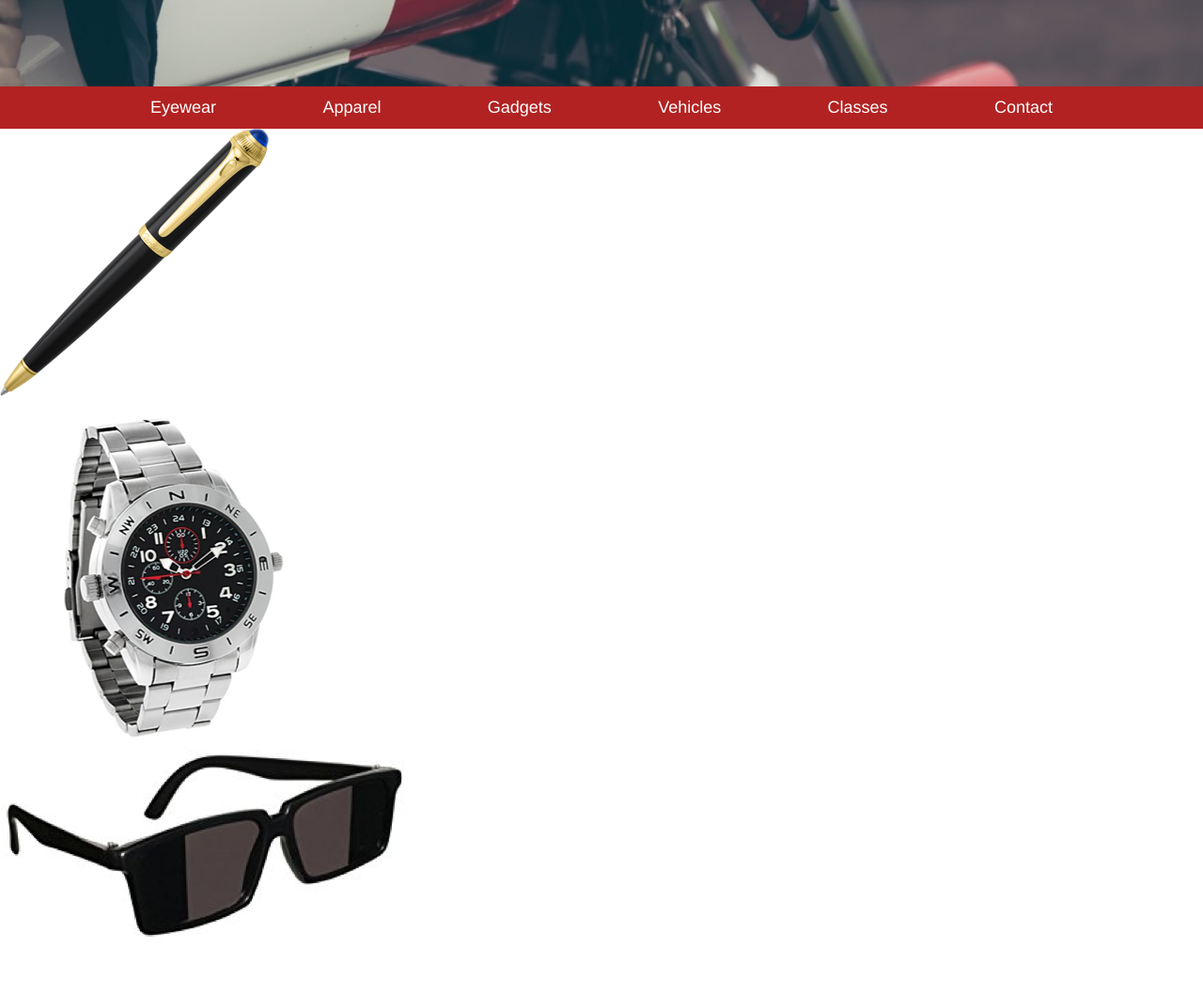
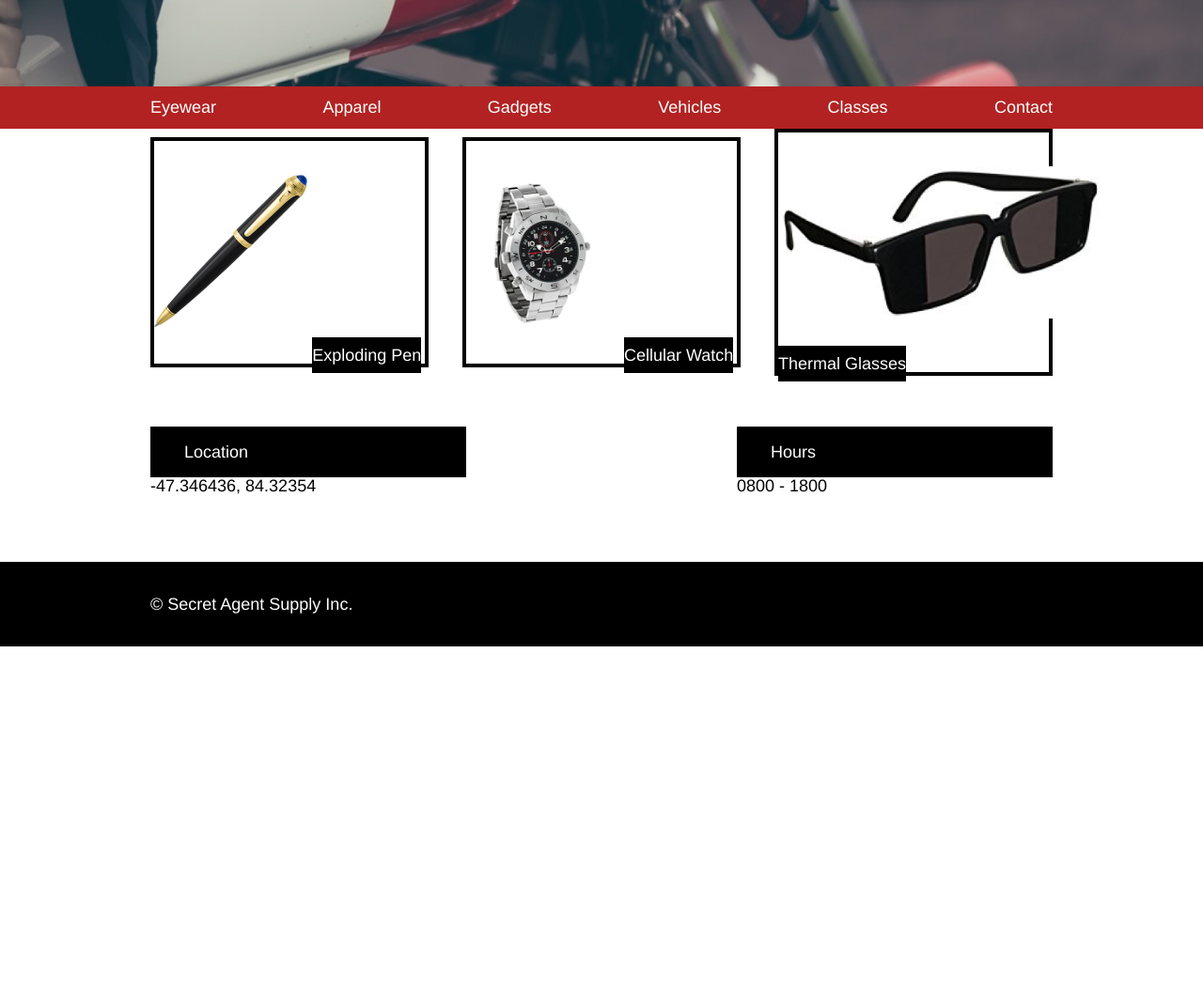
Before and after one commit to airflow101/SecretAgentSupply, a plain HTML site: page index.html in a window 1280 px wide. Shown: the part 400-1459 px from the top of the page at 94% size. After the commit the page ends 1088 px from the top, so only its background shows below. Drawn offline with Linux system fonts and the light colour scheme.

Commit message:
CSS (Information and Footer), and added guiding comments on HTML and CSS

```diff
--- a/index.html
+++ b/index.html
@@ -8,6 +8,8 @@
   </head>
   <body>
 
+<!-- Header -->
+
     <header>
       <div class="container">
         <img src="resources/images/logo.png" alt="Binoculars - Secret Agent Supply Inc. Logo">
@@ -15,7 +17,13 @@
       </div>
     </header>
 
+<!-- End of Header -->
+
+<!-- Main -->
+
     <main>
+
+<!-- Banner -->
 
       <section id="banner">
         <div class="container">
@@ -25,6 +33,10 @@
           </div>
         </div>
       </section>
+
+<!-- End of Banner-->
+
+<!-- Navigation -->
 
       <nav>
         <ul class="container">
@@ -37,44 +49,66 @@
         </ul>
       </nav>
 
-      <section>
+<!-- End of Navigation -->
 
-        <div class="">
+<!-- Content -->
+
+<!-- Pen -->
+
+      <section class="container" id="content">
+
+        <div class="item">
           <img src="resources/images/pen.png" alt="Pen">
           <span>Exploding Pen</span>
         </div>
 
-        <div class="">
+<!-- Watch -->
+
+        <div class="item">
           <img src="resources/images/watch.png" alt="Watch">
           <span>Cellular Watch</span>
         </div>
 
-        <div class="">
+<!-- Glasses -->
+
+        <div class="item">
           <img src="resources/images/glasses.png" alt="Sunglasses">
           <span>Thermal Glasses</span>
         </div>
 
       </section>
 
-      <section>
+<!-- End of Content -->
 
-        <div class="">
-          <span>Location</span>
-          <span>-47.346436, 84.32354</span>
+<!-- Information -->
+
+      <section id="information" class="container">
+
+        <div>
+          <span class="info-type">Location</span>
+          <span class="info-content">-47.346436, 84.32354</span>
         </div>
 
-        <div class="">
-          <span>Hours</span>
-          <span>0800 - 1800</span>
+        <div>
+          <span class="info-type">Hours</span>
+          <span class="info-content">0800 - 1800</span>
         </div>
 
       </section>
 
+<!-- End of Information -->
+
     </main>
 
+<!-- End of Main -->
+
+<!-- Footer -->
+
     <footer>
-      &copy; Secret Agent Supply Inc.
+      <span class="container">&copy; Secret Agent Supply Inc.</span>
     </footer>
+
+<!-- End of Footer -->
 
   </body>
 </html>
--- a/resources/css/style.css
+++ b/resources/css/style.css
@@ -9,6 +9,7 @@ html{
   width: 960px;
   display: flex;
   align-items: center;
+  justify-content: space-between;
   margin: 0 auto;
 }
 
@@ -52,6 +53,7 @@ h1{
 }
 
 #banner .container{
+  justify-content: start
   position: relative;
   top: 9rem;
 }
@@ -72,8 +74,70 @@ nav{
 
 ul.container{
   padding: 0.75rem 0;
-  margin: 0 auto;
-  justify-content: space-between;
+
 }
 
 /* End - Navigation */
+
+/*Content Section*/
+
+#content{
+
+}
+
+.item{
+  border: 4px solid black;
+  width: 30%;
+}
+
+.item img{
+  height: 9rem;
+  width: auto;
+  overflow: hidden;
+  padding: 2rem 0;
+}
+
+.item span{
+  background-color: black;
+  padding: 0.5rem 0;
+  text-align: center;
+}
+
+/*Information Section*/
+
+#information{
+  margin: 3rem auto 4rem;
+}
+
+#information div{
+  width: 35%;
+}
+
+#information span{
+  display: block;
+}
+
+.info-type{
+  background-color: black;
+  padding: 1rem 2rem;
+}
+
+.info-content{
+  color: black;
+}
+
+/*End - Section*/
+
+/*Footer*/
+
+footer{
+  height: 5rem;
+  background-color: black;
+}
+
+footer .container{
+  height: 100%;
+  align-items: center;
+}
+
+/*End - Footer */
```
